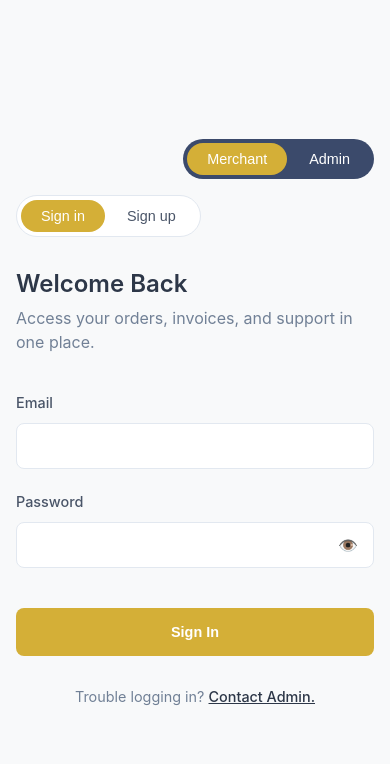
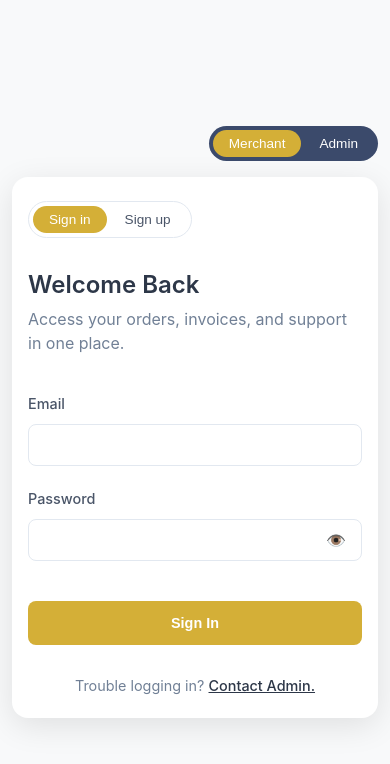
Before and after one commit to farhanyousaf786/fmb-merchant-portal, a React (Create React App) app in the folder client/: page /auth in a window 390 px wide. Shown: the top 764 px of the page. Built offline with nearby package versions, Linux system fonts and the light colour scheme.

Commit message:
finilized auth ui

```diff
--- a/client/src/pages/auth/Auth.css
+++ b/client/src/pages/auth/Auth.css
@@ -37,8 +37,17 @@
 
 .auth-form-container {
   width: 100%;
-  max-width: 450px;
+  max-width: 600px;
   animation: fadeInUp 0.8s ease-out;
+}
+
+/* White Card Container for form content */
+.auth-card-content {
+  background: #ffffff;
+  padding: 40px;
+  border-radius: 16px;
+  box-shadow: 0 8px 32px rgba(0, 0, 0, 0.1);
+  margin-top: 1rem;
 }
 
 /* Top Right Toggle */
@@ -48,8 +57,8 @@
   margin-bottom: 1rem;
 }
 
-/* Auth Toggle Container - Left positioned */
-.auth-toggle-container {
+/* Auth Toggle Container - Inside card, left positioned */
+.auth-card-content .auth-toggle-container {
   display: flex;
   justify-content: flex-start;
   margin-bottom: 2rem;
@@ -289,12 +298,21 @@
     flex-direction: column;
   }
 
+  .auth-left-section {
+    display: none;
+  }
+
   .auth-right-section {
-    padding: 40px 20px;
+    flex: 1;
+    padding: 20px 16px;
   }
 
   .auth-form-container {
     max-width: 100%;
+  }
+
+  .auth-card-content {
+    padding: 30px 20px;
   }
 
   .auth-header h2 {
@@ -305,17 +323,15 @@
     flex-direction: column;
     gap: 0;
   }
-
-  .form-options {
-    flex-direction: column;
-    gap: 1rem;
-    align-items: flex-start;
-  }
 }
 
 @media (max-width: 480px) {
   .auth-right-section {
-    padding: 20px 16px;
+    padding: 16px 12px;
+  }
+
+  .auth-card-content {
+    padding: 24px 16px;
   }
 
   .auth-header h2 {
@@ -323,12 +339,17 @@
   }
 
   .form-input {
-    padding: 14px 16px;
+    padding: 12px 14px;
     font-size: 0.9rem;
   }
 
   .auth-button {
-    padding: 16px 20px;
+    padding: 14px 20px;
     font-size: 0.9rem;
   }
+
+  .toggle-btn {
+    padding: 6px 16px;
+    font-size: 0.85rem;
+  }
 }
--- a/client/src/pages/auth/Auth.js
+++ b/client/src/pages/auth/Auth.js
@@ -87,7 +87,7 @@ const Auth = ({ setUser }) => {
       {/* Right Side - Auth Form */}
       <div className="auth-right-section">
         <div className="auth-form-container">
-          {/* Top Right - Role Toggle */}
+          {/* Top Right - Role Toggle - Outside card */}
           <div className="top-right-toggle">
             <div className="role-toggle">
               <button className="toggle-btn active">Merchant</button>
@@ -95,7 +95,9 @@ const Auth = ({ setUser }) => {
             </div>
           </div>
 
-          {/* Auth Toggle - Left positioned */}
+          {/* White Card Container for form content */}
+          <div className="auth-card-content">
+            {/* Auth Toggle - Inside card */}
             <div className="auth-toggle-container">
               <div className="auth-toggle">
                 <button
@@ -202,6 +204,7 @@ const Auth = ({ setUser }) => {
           </div>
         </div>
       </div>
+    </div>
   );
 };
 
```
Lines whose indentation alone changed are shown as unchanged.
